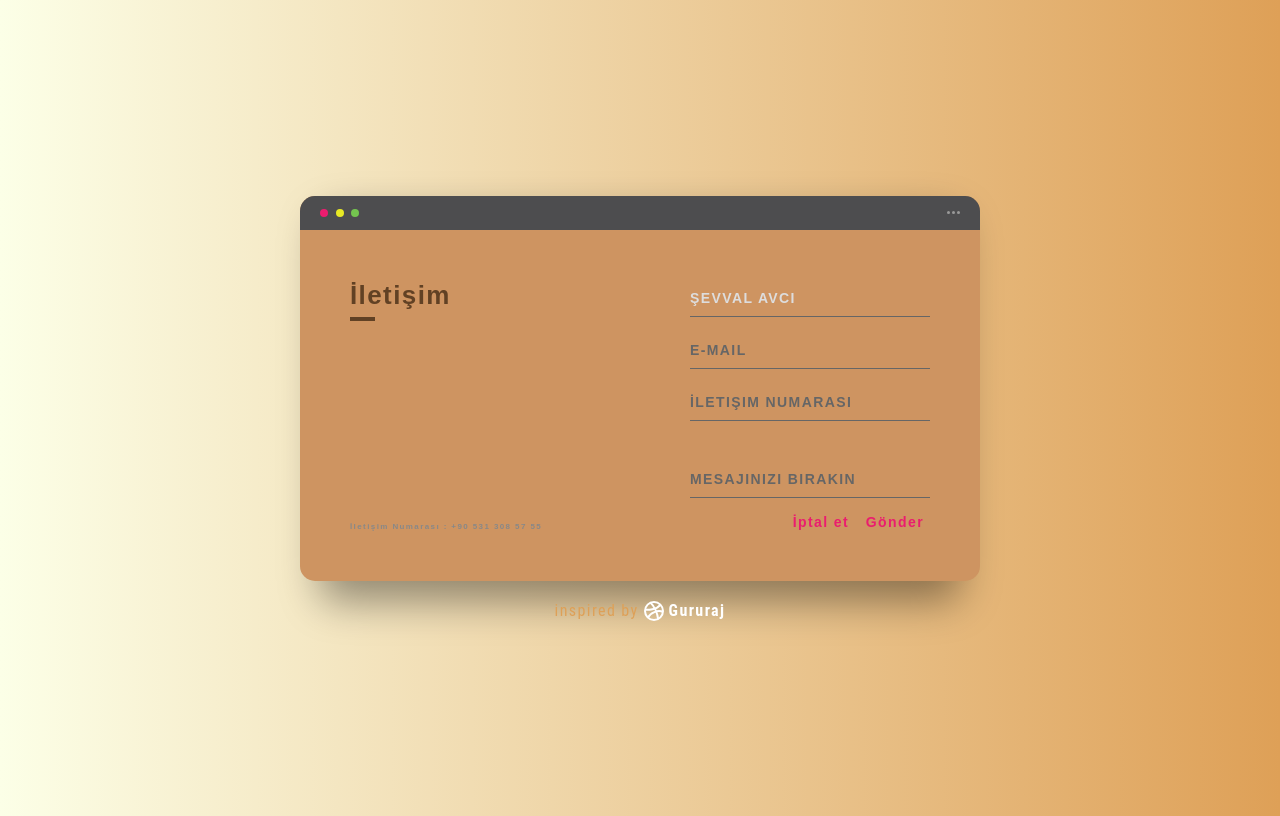
After one commit to sevvalavci/proje_kitaplar, a CodeIgniter app: page /proje_kitaplar/welcome/contact in a window 1280 px wide. The commit adds this page. Run offline with CodeIgniter, Linux system fonts and the light colour scheme.

Commit message:
contact eklendi

```diff
--- a/application/config/config.php
+++ b/application/config/config.php
@@ -23,7 +23,7 @@
 | a PHP script and you can easily do that on your own.
 |
 */
-$config['base_url'] = 'http://localhost/proje_kitaplar/';
+$config['base_url'] = 'http://localhost:85/proje_kitaplar/';
 
 /*
 |--------------------------------------------------------------------------
--- a/application/controllers/Welcome.php
+++ b/application/controllers/Welcome.php
@@ -21,4 +21,9 @@ class Welcome extends CI_Controller
 	{
 		$this->load->view("includes/all_books");
 	}
+	public function contact()
+	{
+		$this->load->view("includes/contact");
+	}
+
 }
--- /dev/null
+++ b/application/views/includes/contact.php
@@ -0,0 +1,313 @@
+<!DOCTYPE html>
+<html lang="en">
+<head>
+<style>
+    *, *:before, *:after {
+  box-sizing: border-box;
+  -webkit-font-smoothing: antialiased;
+  -moz-osx-font-smoothing: grayscale;
+}
+
+body {
+  background: linear-gradient(to right, #FCFFE7 0%, #DEA057 100%);
+  font-size: 12px;
+}
+
+body, button, input {
+  font-family: 'Montserrat', sans-serif;
+  font-weight: 700;
+  letter-spacing: 1.4px;
+}
+
+.background {
+  display: flex;
+  min-height: 100vh;
+}
+
+.container {
+  flex: 0 1 700px;
+  margin: auto;
+  padding: 10px;
+}
+
+.screen {
+  position: relative;
+  background: #CE9461;
+  border-radius: 15px;
+}
+
+.screen:after {
+  content: '';
+  display: block;
+  position: absolute;
+  top: 0;
+  left: 20px;
+  right: 20px;
+  bottom: 0;
+  border-radius: 15px;
+  box-shadow: 0 20px 40px rgba(0, 0, 0, .4);
+  z-index: -1;
+}
+
+.screen-header {
+  display: flex;
+  align-items: center;
+  padding: 10px 20px;
+  background: #4d4d4f
+  ;
+  border-top-left-radius: 15px;
+  border-top-right-radius: 15px;
+}
+
+.screen-header-left {
+  margin-right: auto;
+}
+
+.screen-header-button {
+  display: inline-block;
+  width: 8px;
+  height: 8px;
+  margin-right: 3px;
+  border-radius: 8px;
+  background: white;
+}
+
+.screen-header-button.close {
+  background: #ed1c6f;
+}
+
+.screen-header-button.maximize {
+  background: #e8e925;
+}
+
+.screen-header-button.minimize {
+  background: #74c54f;
+}
+
+.screen-header-right {
+  display: flex;
+}
+
+.screen-header-ellipsis {
+  width: 3px;
+  height: 3px;
+  margin-left: 2px;
+  border-radius: 8px;
+  background: #999;
+}
+
+.screen-body {
+  display: flex;
+}
+
+.screen-body-item {
+  flex: 1;
+  padding: 50px;
+}
+
+.screen-body-item.left {
+  display: flex;
+  flex-direction: column;
+}
+
+.app-title {
+  display: flex;
+  flex-direction: column;
+  position: relative;
+  color: #614124;
+  font-size: 26px;
+}
+
+.app-title:after {
+  content: '';
+  display: block;
+  position: absolute;
+  left: 0;
+  bottom: -10px;
+  width: 25px;
+  height: 4px;
+  background: #614124;
+}
+
+.app-contact {
+  margin-top: auto;
+  font-size: 8px;
+  color: #888;
+}
+
+.app-form-group {
+  margin-bottom: 15px;
+}
+
+.app-form-group.message {
+  margin-top: 40px;
+}
+
+.app-form-group.buttons {
+  margin-bottom: 0;
+  text-align: right;
+}
+
+.app-form-control {
+  width: 100%;
+  padding: 10px 0;
+  background: none;
+  border: none;
+  border-bottom: 1px solid #666;
+  color: #ddd;
+  font-size: 14px;
+  text-transform: uppercase;
+  outline: none;
+  transition: border-color .2s;
+}
+
+.app-form-control::placeholder {
+  color: #666;
+}
+
+.app-form-control:focus {
+  border-bottom-color: #ddd;
+}
+
+.app-form-button {
+  background: none;
+  border: none;
+  color: #ea1d6f;
+  font-size: 14px;
+  cursor: pointer;
+  outline: none;
+}
+
+.app-form-button:hover {
+  color: #b9134f;
+}
+
+.credits {
+  display: flex;
+  justify-content: center;
+  align-items: center;
+  margin-top: 20px;
+  color: #DEA057;
+  font-family: 'Roboto Condensed', sans-serif;
+  font-size: 16px;
+  font-weight: normal;
+}
+
+.credits-link {
+  display: flex;
+  align-items: center;
+  color: #fff;
+  font-weight: bold;
+  text-decoration: none;
+}
+
+.dribbble {
+  width: 20px;
+  height: 20px;
+  margin: 0 5px;
+}
+
+@media screen and (max-width: 520px) {
+  .screen-body {
+    flex-direction: column;
+  }
+
+  .screen-body-item.left {
+    margin-bottom: 30px;
+  }
+
+  .app-title {
+    flex-direction: row;
+  }
+
+  .app-title span {
+    margin-right: 12px;
+  }
+
+  .app-title:after {
+    display: none;
+  }
+}
+
+@media screen and (max-width: 600px) {
+  .screen-body {
+    padding: 40px;
+  }
+
+  .screen-body-item {
+    padding: 0;
+  }
+}
+
+</style>
+
+
+
+</head>
+<body>
+<div class="background">
+  <div class="container">
+    <div class="screen">
+      <div class="screen-header">
+        <div class="screen-header-left">
+          <div class="screen-header-button close"></div>
+          <div class="screen-header-button maximize"></div>
+          <div class="screen-header-button minimize"></div>
+        </div>
+        <div class="screen-header-right">
+          <div class="screen-header-ellipsis"></div>
+          <div class="screen-header-ellipsis"></div>
+          <div class="screen-header-ellipsis"></div>
+        </div>
+      </div>
+      <div class="screen-body">
+        <div class="screen-body-item left">
+          <div class="app-title">
+            <span>İletişim</span>
+          </div>
+          <div class="app-contact">İletişim Numarası : +90 531 308 57 55</div>
+        </div>
+        <div class="screen-body-item">
+          <div class="app-form">
+            <div class="app-form-group">
+              <input class="app-form-control" placeholder="Ad" value="Şevval Avcı">
+            </div>
+            <div class="app-form-group">
+              <input class="app-form-control" placeholder="E-mail">
+            </div>
+            <div class="app-form-group">
+              <input class="app-form-control" placeholder="İletişim Numarası">
+            </div>
+            <div class="app-form-group message">
+              <input class="app-form-control" placeholder="Mesajınızı bırakın">
+            </div>
+            <div class="app-form-group buttons">
+              <button class="app-form-button">İptal et</button>
+              <button class="app-form-button">Gönder</button>
+            </div>
+          </div>
+        </div>
+      </div>
+    </div>
+    <div class="credits">
+      inspired by
+      <a class="credits-link" href="https://dribbble.com/shots/2666271-Contact" target="_blank">
+        <svg class="dribbble" viewBox="0 0 200 200">
+          <g stroke="#ffffff" fill="none">
+            <circle cx="100" cy="100" r="90" stroke-width="20"></circle>
+            <path d="M62.737004,13.7923523 C105.08055,51.0454853 135.018754,126.906957 141.768278,182.963345" stroke-width="20"></path>
+            <path d="M10.3787186,87.7261455 C41.7092324,90.9577894 125.850356,86.5317271 163.474536,38.7920951" stroke-width="20"></path>
+            <path d="M41.3611549,163.928627 C62.9207607,117.659048 137.020642,86.7137169 189.041451,107.858103" stroke-width="20"></path>
+          </g>
+        </svg>
+        Gururaj
+      </a>
+    </div>
+  </div>
+</div>
+
+
+
+</body>
+
+</html>
--- a/application/views/includes/footer.php
+++ b/application/views/includes/footer.php
@@ -20,7 +20,7 @@
                 <div class="col-lg-2 col-md-3 col-sm-4 col-6 mb-5 mb-md-0">
                     <h4 class="text-white mb-5">COMPANY</h4>
                     <ul class="list-unstyled">
-                        <li class="mb-3"><a class="text-color" href="about.html">About Us</a></li>
+                        <li class="mb-3"><a class="text-color" href="about.html">Hakkımızda</a></li>
                         <li class="mb-3"><a class="text-color" href="teacher.html">Our Teacher</a></li>
                         <li class="mb-3"><a class="text-color" href="contact.html">Contact</a></li>
                         <li class="mb-3"><a class="text-color" href="blog.html">Blog</a></li>
@@ -30,7 +30,7 @@
                 <div class="col-lg-2 col-md-3 col-sm-4 col-6 mb-5 mb-md-0">
                     <h4 class="text-white mb-5">LINKS</h4>
                     <ul class="list-unstyled">
-                        <li class="mb-3"><a class="text-color" href="courses.html">Courses</a></li>
+                        <li class="mb-3"><a class="text-color" href="courses.html">Kitaplar</a></li>
                         <li class="mb-3"><a class="text-color" href="event.html">Events</a></li>
                         <li class="mb-3"><a class="text-color" href="gallary.html">Gallary</a></li>
                         <li class="mb-3"><a class="text-color" href="faqs.html">FAQs</a></li>
--- a/application/views/includes/sirket_about.php
+++ b/application/views/includes/sirket_about.php
@@ -1,13 +1,13 @@
 <section class="section">
-  <div class="container">
+  <div class="container bg-gray">
     <div class="row align-items-center">
       <div class="col-md-6 order-2 order-md-1">
         <h2 class="section-title">Sirket Amacımız</h2>
-        <p>Amacımız insanlara kitaplara daha rahat ve ucuz ulaşabilmesi.</p>
+        <p>Amacımız insanlara kitapları daha rahat ve ucuz ulaştırabilmek.</p>
         <p>KİTAP OKUMAK HER KONUDA SİZİ GELİŞTİRİR.</p>
       </div>
       <div class="col-md-6 order-1 order-md-2 mb-4 mb-md-0">
-        <img class="img-fluid w-100" src="<?php echo base_url("assets/"); ?>images/about/about-us.jpg" alt="about image">
+        <img class="img-fluid w-100" src="<?php echo base_url("assets/"); ?>images/images/kitaplar.jpg" alt="about image">
       </div>
     </div>
   </div>
--- a/assets/css/style.css
+++ b/assets/css/style.css
@@ -370,7 +370,7 @@ a h4:hover {
 }
 
 .bg-gray {
-  background: #f8f8f8;
+  background: #e0ddcd;
 }
 
 .text-primary {
```
Also changed, not shown: application/views/includes/books.php (+4 -4 lines), application/views/includes/navbar.php (+5 -12 lines), application/views/includes/slider.php (+9 -14 lines), assets/images/images/arkaplan.jpg (added), assets/images/images/kitaplar.jpg (added).
